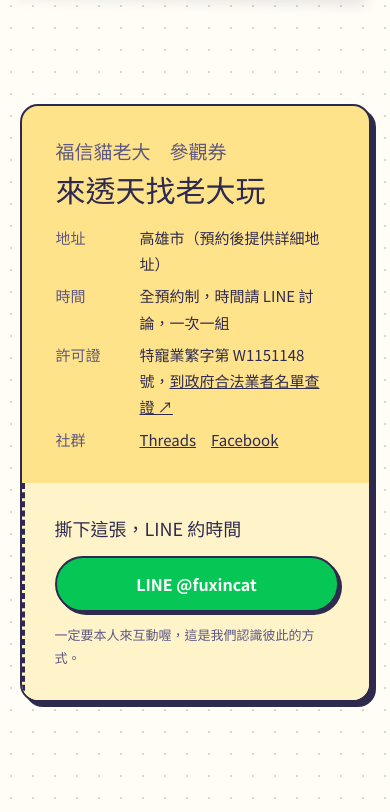
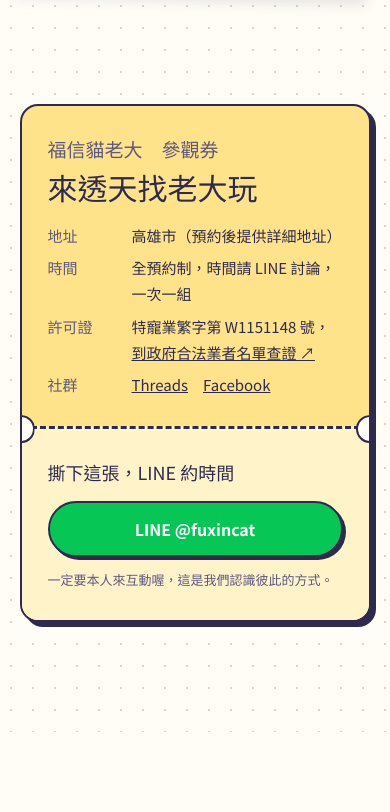
Before and after one commit to nc117/fuxin, a plain HTML site: page index.html in a window 390 px wide. Shown: the part 9707-10519 px from the top of the page. After the commit the page ends 10439 px from the top, so only its background shows below. Drawn offline with Linux system fonts and the light colour scheme; a web font is replaced by a local one.

Commit message:
手機版參觀券：撕線改到上下兩段中間
Co-Authored-By: Claude Opus 5.5 <noreply@anthropic.com>
Claude-Session: https://claude.ai/code/session_01QL2j5emNE1serQN2Ww7TPd

```diff
--- a/index.html
+++ b/index.html
@@ -138,6 +138,15 @@ body.calm .ticket{border-width:1px;box-shadow:var(--pop)}
 .dl{margin:0;display:grid;grid-template-columns:70px 1fr;gap:6px 14px;font-size:15px}
 .dl dt{color:var(--ink2)}.dl dd{margin:0}
 footer{margin-top:110px;padding-bottom:80px}
+@media (max-width:760px){
+  .ticket{flex-direction:column}
+  .ticket .a,.ticket .b{flex:none}
+  .ticket .b{border-left:0;border-top:3px dashed var(--ink);position:relative;padding:28px 26px}
+  .ticket .a{padding:28px 26px}
+  .ticket .b::before,.ticket .b::after{content:"";position:absolute;top:-14px;width:24px;height:24px;border-radius:50%;background:var(--paper);border:2.5px solid var(--ink)}
+  .ticket .b::before{left:-15px;clip-path:inset(0 0 0 50%)}
+  .ticket .b::after{right:-15px;clip-path:inset(0 50% 0 0)}
+}
 
 /* profile */
 .crumbs{font-size:14px;color:var(--ink2);margin-bottom:26px}
```
Also changed, not shown: src/diary_head.html (+9 -0 lines).
